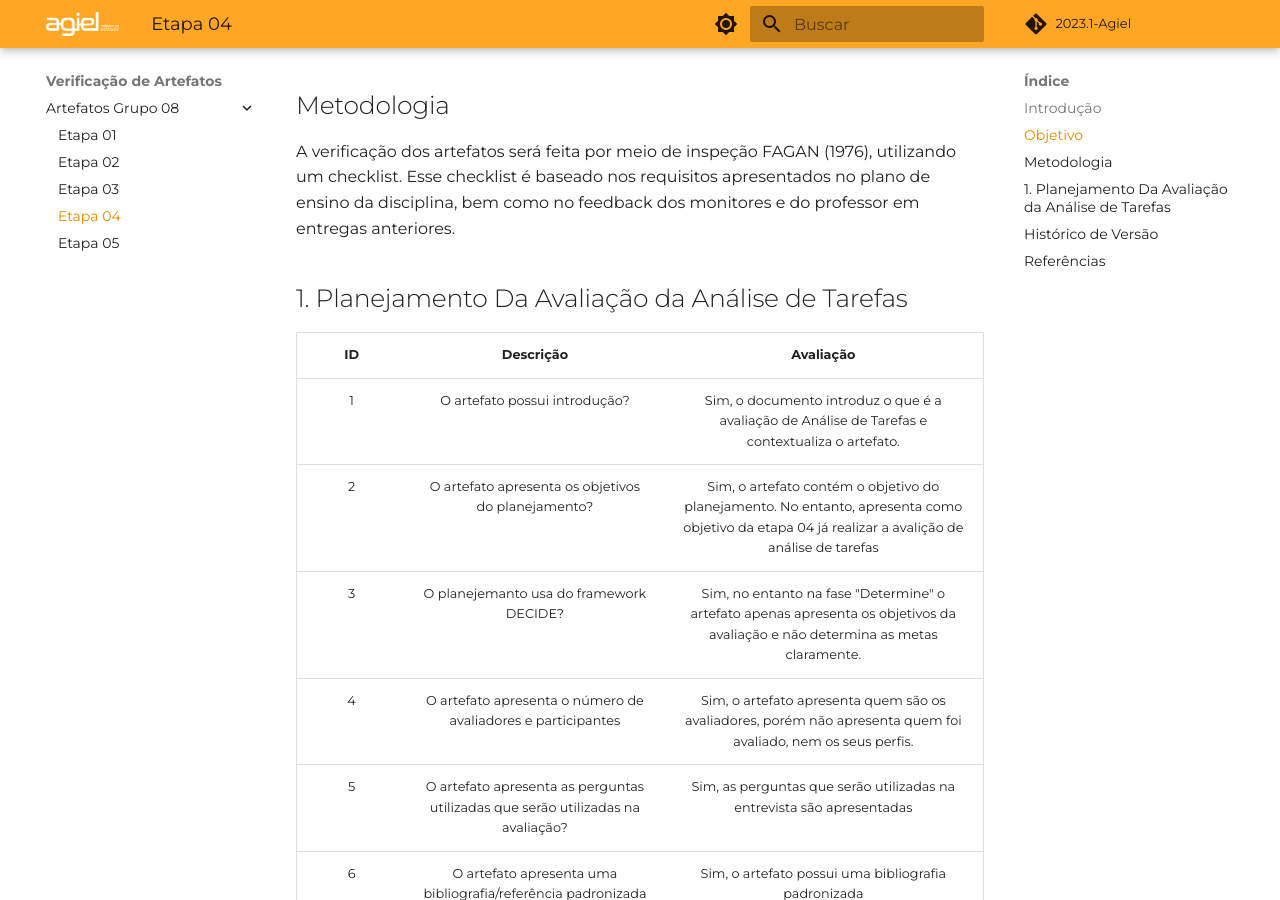
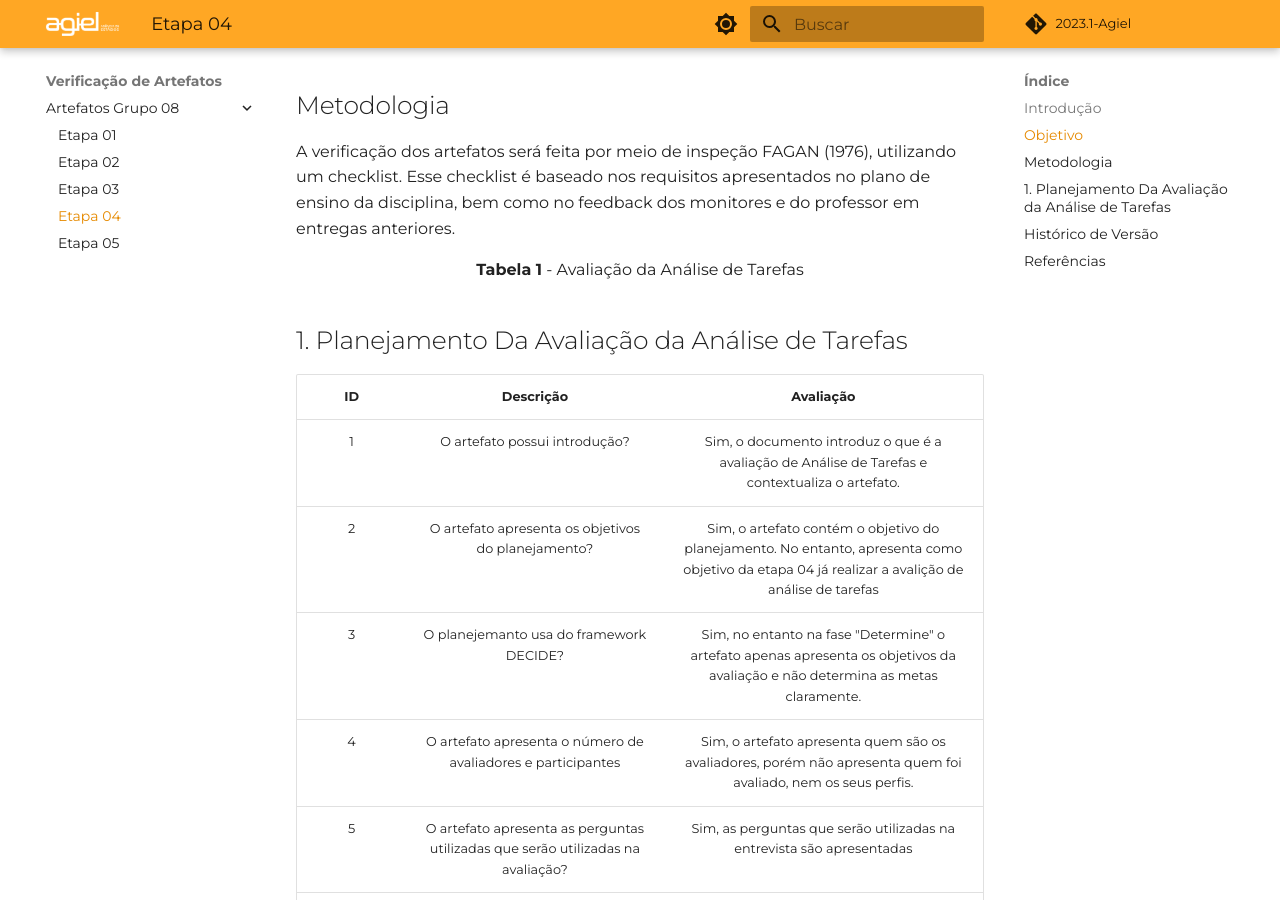
Before and after one commit to Interacao-Humano-Computador/2023.1-Agiel, an MkDocs documentation site: the page built from docs/verificacao/grupo_8/etapa_4.md, in a window 1280 px wide and 900 px high, scrolled down 517 px. Built offline with MkDocs 1.6.1 and Material for MkDocs 9.7.7, drawn with Linux system fonts in a browser that asks for light colours; some web fonts are replaced; comment, search, counter and statistics services are not loaded.

Commit message:
verificação: planejamento da avaliação da análise de tarefas

```diff
--- a/docs/verificacao/grupo_8/etapa_4.md
+++ b/docs/verificacao/grupo_8/etapa_4.md
@@ -12,6 +12,8 @@ Este documento tem como fim verificar a qualidade dos artefatos produzidos pelo
 
 ## Metodologia
 A verificação dos artefatos será feita por meio de inspeção FAGAN (1976), utilizando um checklist. Esse checklist é baseado nos requisitos apresentados no plano de ensino da disciplina, bem como no feedback dos monitores e do professor em entregas anteriores.
+
+<font size="3"><p style="text-align: center"><b>Tabela 1</b> - Avaliação da Análise de Tarefas</p></font>
 
 ## 1. Planejamento Da Avaliação da Análise de Tarefas
 
```
